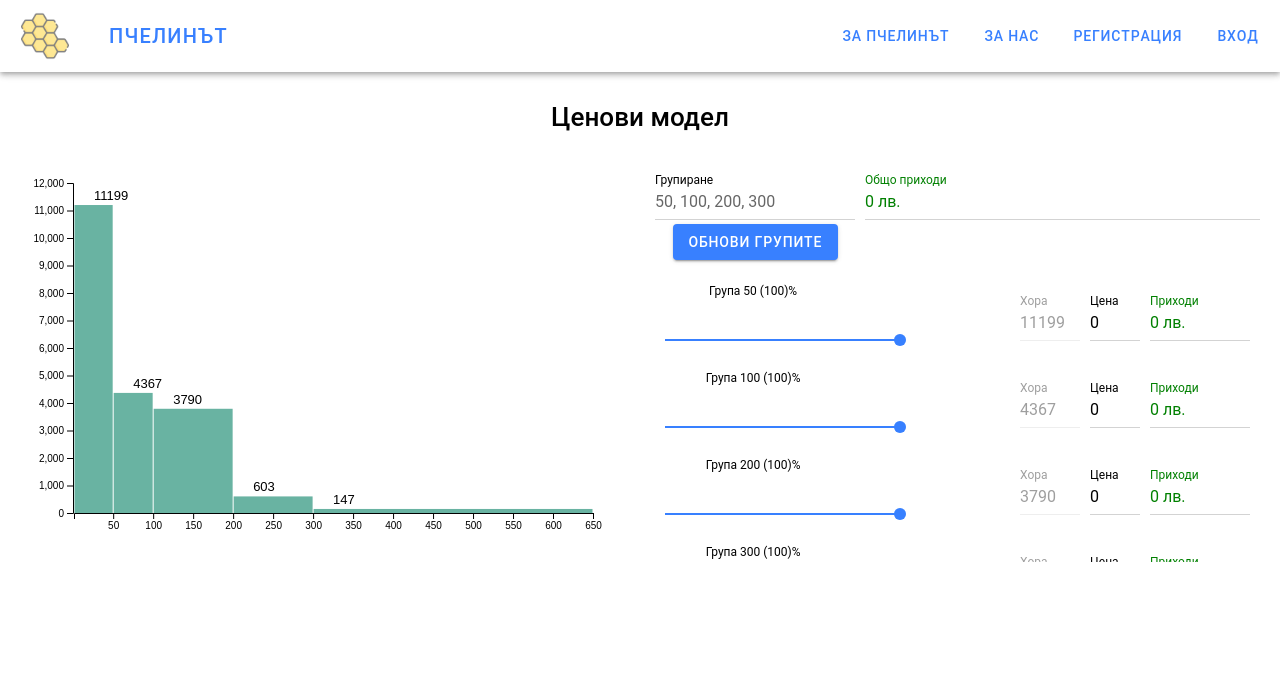
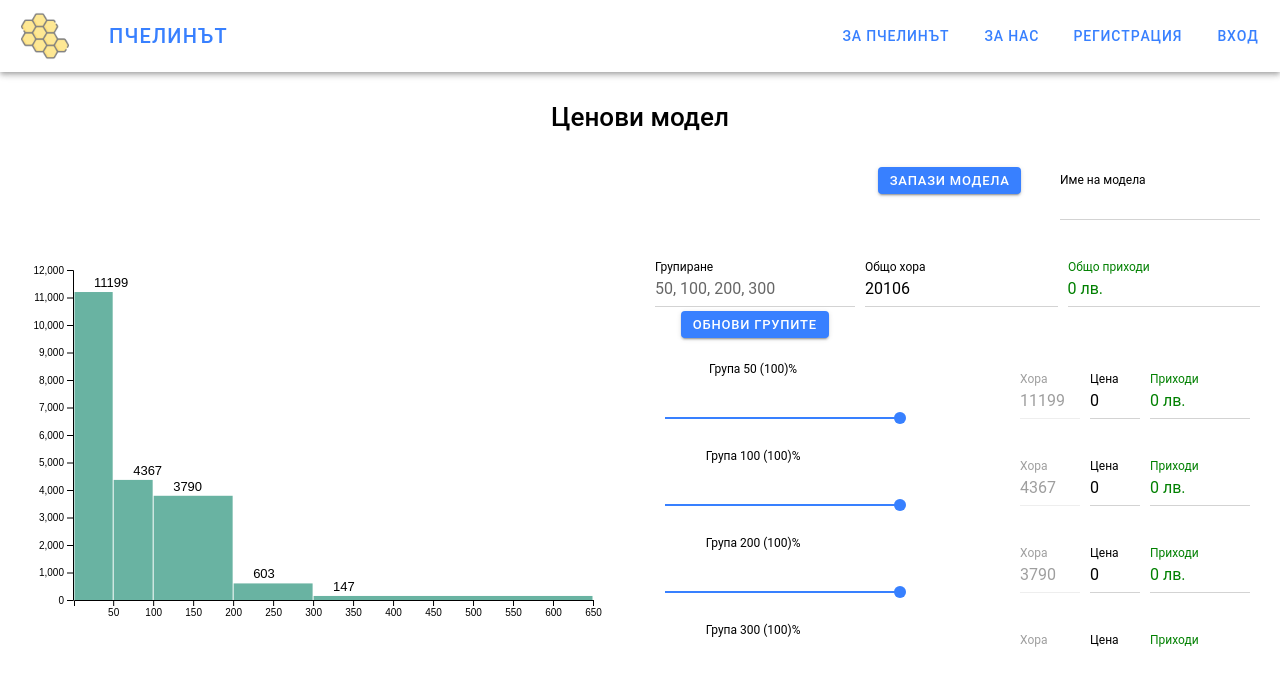
Before and after one commit to lz1eon/apiculture, a React (Vite) app in the folder frontend/: page /charts in a window 1280 px wide. Shown: the top 686 px of the page. Built offline with nearby package versions, Linux system fonts and the light colour scheme.

Commit message:
Price model: save/load model implemented

```diff
--- a/frontend/src/components/charts/Histogram.tsx
+++ b/frontend/src/components/charts/Histogram.tsx
@@ -58,7 +58,6 @@ export const Histogram = ({ width, height, data, thresholds, computedBins, setCo
     const yAxisGenerator = d3.axisLeft(yScale);
     svgElement.append("g").call(yAxisGenerator);
 
-    console.log('histogram effect', buckets)
     setComputedBins(buckets);
   }, [xScale, yScale, boundsHeight, thresholds]);
 
--- a/frontend/src/pages/charts/Charts.tsx
+++ b/frontend/src/pages/charts/Charts.tsx
@@ -1,19 +1,30 @@
-import { IonCol, IonGrid, IonInput, IonRow, IonText, IonButton, InputCustomEvent, RangeCustomEvent, IonRange } from '@ionic/react';
+import { IonCol, IonGrid, IonInput, IonRow, IonText, IonButton, InputCustomEvent, RangeCustomEvent, IonRange, IonChip, IonIcon, IonLabel } from '@ionic/react';
+import { close } from 'ionicons/icons';
 import { Histogram } from '../../components';
 import Page from '../Page';
 import data from '../../components/charts/apiaries';
 import { useEffect, useState } from 'react';
 import './charts.css';
 
+type PriceModel = {
+  name: string;
+  thresholds: number[];
+  prices: number[];
+  parts: number[];
+}
+
 export const Charts = () => {
   const [thresholds, setThresholds] = useState([50, 100, 200, 300]);
   const [computedBins, setComputedBins] = useState([{ length: 0 }, { length: 0 }, { length: 0 }, { length: 0 }, { length: 0 }]);
   const [inputs, setInputs] = useState({ thresholds: '' });
-  const zeros_array: Number[] = computedBins.map((e, i) => 0);
+  const zeros_array: number[] = computedBins.map((e, i) => 0);
   const [prices, setPrices] = useState(zeros_array);
-  const tens_array: Number[] = computedBins.map((e, i) => 10);
+  const tens_array: number[] = computedBins.map((e, i) => 10);
   const [parts, setParts] = useState(tens_array);
   const [totalIncome, setTotalIncome] = useState(0);
+  const [totalPeople, setTotalPeople] = useState(0);
+  const [modelName, setModelName] = useState('');
+  const [savedModels, setSavedModels] = useState<PriceModel[]>([]);
 
 
   const formatNumber = (value: number) =>
@@ -24,6 +35,40 @@ export const Charts = () => {
       ...inputs,
       [event.target.name]: event.target.value
     });
+  }
+
+  const handleModelNameChange = (event: InputCustomEvent) => {
+    setModelName(String(event.target.value));
+  }
+
+  const saveCurrentModel = (event: React.FormEvent) => {
+    event.preventDefault();
+
+    const model: PriceModel = {
+      name: modelName,
+      thresholds: thresholds,
+      prices: prices,
+      parts: parts
+    };
+
+    const models = [...savedModels];
+    models.push(model)
+    setSavedModels(models);
+
+    event.target.reset();
+  }
+
+  const loadModel = (model: PriceModel) => {
+    setThresholds(model.thresholds);
+    setPrices(model.prices);
+    setParts(model.parts)
+  }
+
+  const removeModel = (model: PriceModel) => {
+    let models = [...savedModels];
+    models = models.filter((m, i) => m.name !== model.name);
+
+    setSavedModels(models);
   }
 
   const handlePriceChange = (event: InputCustomEvent) => {
@@ -39,10 +84,6 @@ export const Charts = () => {
     newParts[index] = Number(event.detail.value);
     setParts(newParts);
   }
-
-  const updateThresholds = (event: React.FormEvent) => {
-    event.preventDefault();
-  };
 
   const recalulateHistogram = (event: React.FormEvent) => {
     event.preventDefault();
@@ -63,19 +104,16 @@ export const Charts = () => {
   }
 
   useEffect(() => {
-    console.log('effect', computedBins.length > 0)
     if (computedBins.length > 0) {
-      console.log(computedBins);
-      const intermediate =
-        computedBins.map((bin, i) => { console.log(bin.length, parts[i], prices[i]); return bin.length * (parts[i] / 10) * prices[i] });
-      console.log('intermediate: ' + intermediate);
-      const value = intermediate.reduce((sum, v) => sum + v);
+      const value = computedBins
+        .map((bin, i) => bin.length * (parts[i] / 10) * prices[i])
+        .reduce((sum, v) => sum + v);
+      setTotalIncome(value)
 
-
-      console.log('value: ' + value);
-      setTotalIncome(
-        value
-      )
+      const people = computedBins
+        .map((bin, i) => bin.length * (parts[i] / 10))
+        .reduce((sum, v) => sum + v);
+      setTotalPeople(people)
     }
   }, [computedBins, prices, parts]);
 
@@ -86,6 +124,44 @@ export const Charts = () => {
           <IonCol></IonCol>
           <IonCol><IonText><h1>Ценови модел</h1></IonText></IonCol>
           <IonCol></IonCol>
+        </IonRow>
+        <IonRow>
+          <IonCol>
+            <form onSubmit={saveCurrentModel}>
+              <IonGrid>
+                <IonRow>
+                  <IonCol>
+                      {savedModels.map((model, i) => {
+                        return (
+                          <IonChip key={i} onClick={() => loadModel(model)}>
+                            <IonLabel>{model.name}</IonLabel>
+                            <IonIcon icon={close} onClick={() => removeModel(model)}></IonIcon>
+                          </IonChip>
+                        )
+                      })}
+                  </IonCol>
+                  <IonCol size='auto'>
+                    <div style={{ width: '200px' }}>
+                      <IonButton size="small" type="submit">Запази модела</IonButton>
+                    </div>
+                  </IonCol>
+                  <IonCol size="auto">
+                    <div style={{ width: '200px' }}>
+                      <IonInput
+                        className='input'
+                        required={true}
+                        type="text"
+                        name="modelName"
+                        label="Име на модела"
+                        labelPlacement='stacked'
+                        onIonChange={handleModelNameChange}
+                      />
+                    </div>
+                  </IonCol>
+                </IonRow>
+              </IonGrid>
+            </form>
+          </IonCol>
         </IonRow>
         <IonRow>
           <IonCol>
@@ -112,8 +188,17 @@ export const Charts = () => {
                         label='Групиране'
                         labelPlacement='stacked'
                         onIonInput={handleChange} />
-                      <IonButton type="submit" onClick={recalulateHistogram}>Обнови групите</IonButton>
+                      <IonButton size="small" type="submit" onClick={recalulateHistogram}>Обнови групите</IonButton>
                     </div>
+                  </IonCol>
+                  <IonCol>
+                    <IonInput
+                      className='input'
+                      type="text"
+                      value={Math.round(totalPeople)}
+                      readonly={true}
+                      label='Общо хора'
+                      labelPlacement='floating' />
                   </IonCol>
                   <IonCol>
                     <IonInput
@@ -191,6 +276,26 @@ export const Charts = () => {
                           </IonRow>
                         )
                       })}
+                      <IonRow style={{ float: 'right' }}>
+                        <IonCol>
+                          <IonInput
+                            className='input'
+                            type="text"
+                            value={Math.round(totalPeople)}
+                            readonly={true}
+                            label='Общо хора'
+                            labelPlacement='floating' />
+                        </IonCol>
+                        <IonCol>
+                          <IonInput
+                            className='input money'
+                            type="text"
+                            value={formatNumber(Math.round(totalIncome))}
+                            readonly={true}
+                            label='Общо приходи'
+                            labelPlacement='floating' />
+                        </IonCol>
+                      </IonRow>
                     </IonGrid>
                   </IonCol>
                 </IonRow>
```
